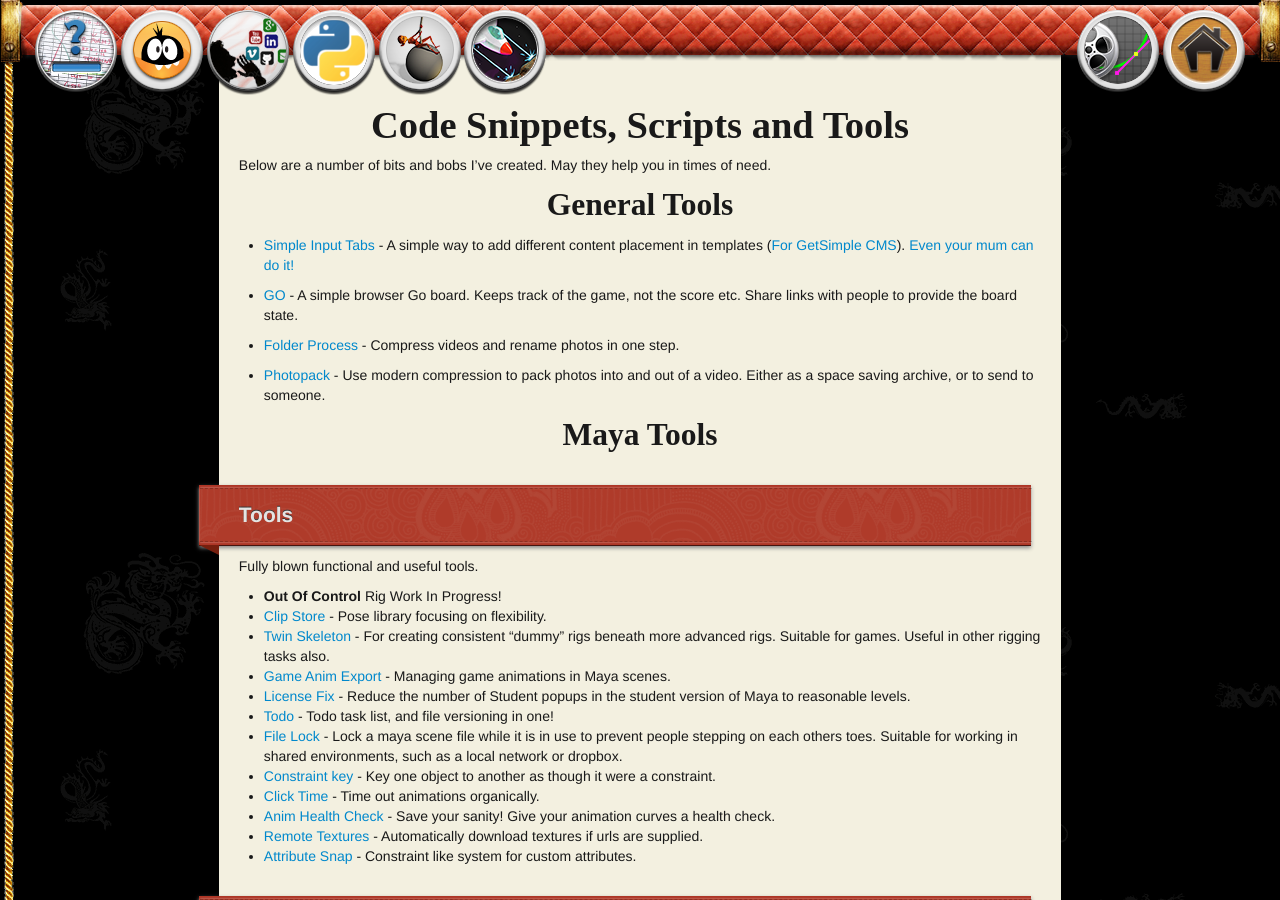
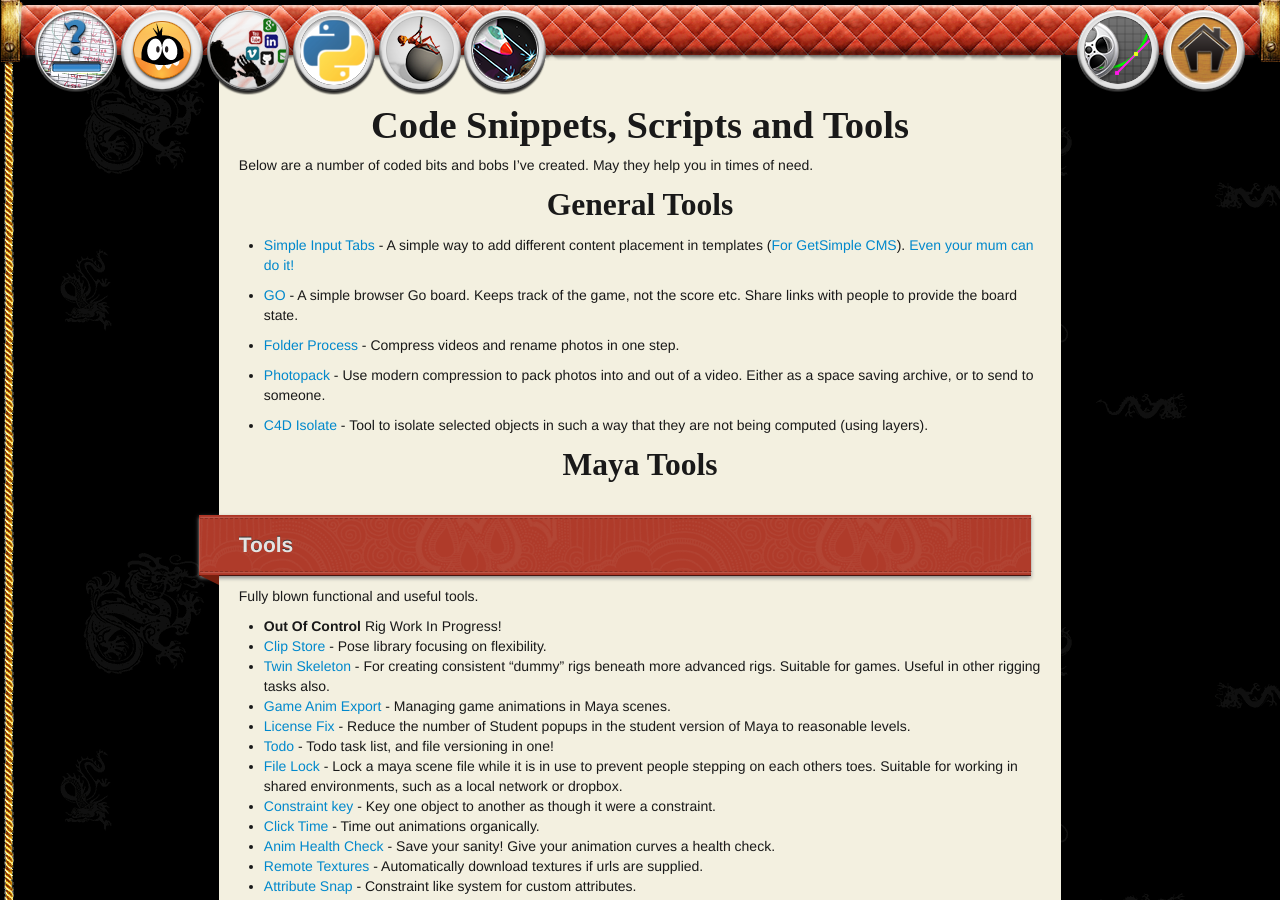
Before and after one commit to internetimagery/internetimagery.github.io, a Jekyll site: the page built from code/index.md, in a window 1280 px wide and 900 px high. Built offline with Jekyll 4.4.1, drawn with Linux system fonts in a browser that asks for light colours; nearby versions of some CDN libraries; some web fonts are replaced.

Commit message:
adding c4d isolate thing

```diff
--- a/code/index.md
+++ b/code/index.md
@@ -6,7 +6,7 @@ thumb: /img/nav/python_button.png
 ---
 # Code Snippets, Scripts and Tools
 
-Below are a number of bits and bobs I've created. May they help you in times of need.
+Below are a number of coded bits and bobs I've created. May they help you in times of need.
 
 ## General Tools
 
@@ -17,6 +17,8 @@ Below are a number of bits and bobs I've created. May they help you in times of
 * [Folder Process](folder-process) - Compress videos and rename photos in one step.
 
 * [Photopack](https://www.npmjs.com/package/photopack) - Use modern compression to pack photos into and out of a video. Either as a space saving archive, or to send to someone.
+
+* [C4D Isolate](c4d-isolate) - Tool to isolate selected objects in such a way that they are not being computed (using layers).
 
 ## Maya Tools
 
```
Also changed, not shown: code/c4d-isolate.md (added, +17 -0 lines).
